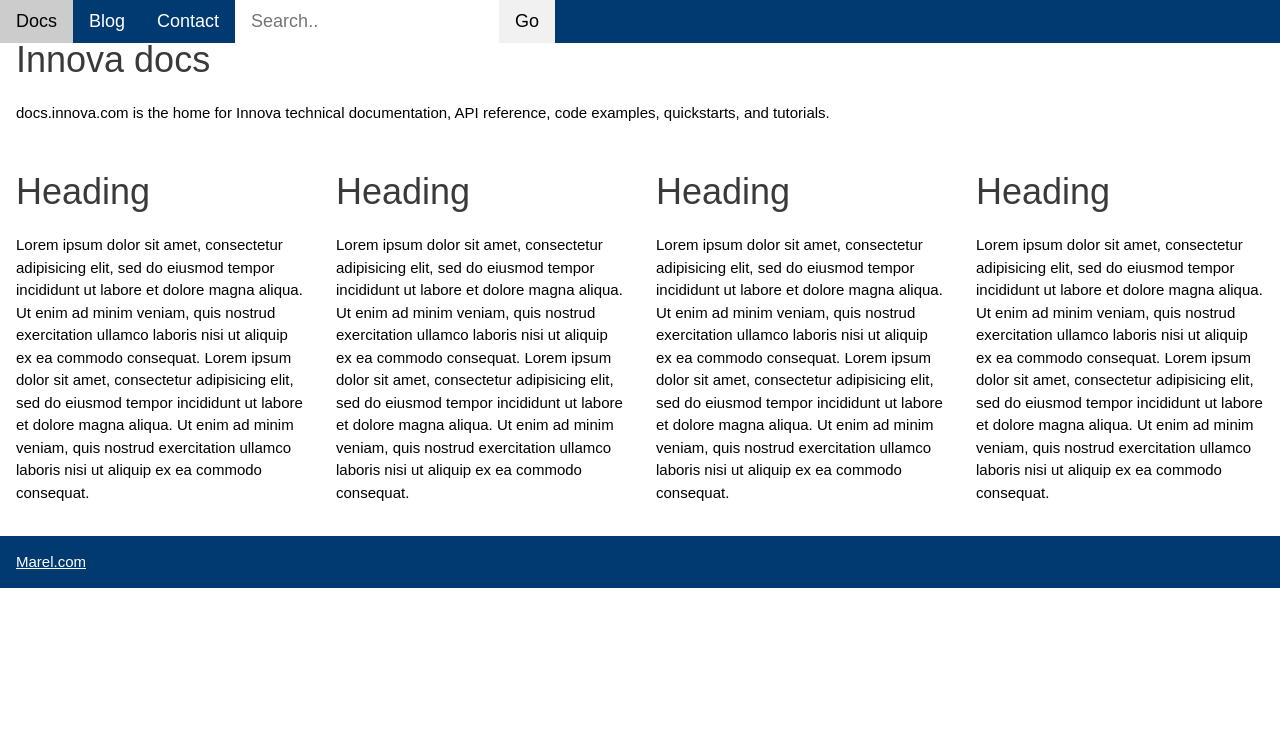
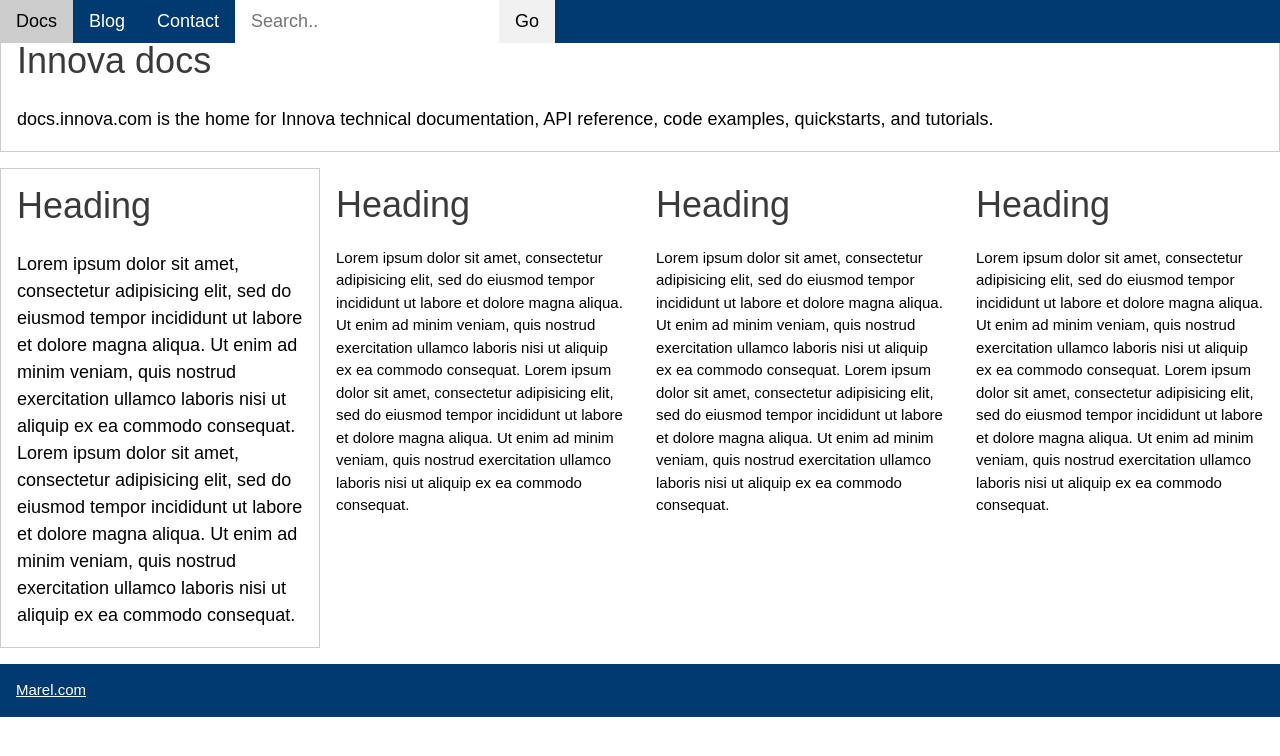
Before and after one commit to daniellegunter/pohlvault.github.io, a Jekyll site: the page built from index.html, in a window 1280 px wide. Shown: the top 756 px of the page. Built offline with Jekyll 4.4.1, drawn with Linux system fonts in a browser that asks for light colours.

Commit message:
Update home.html

```diff
--- a/_layouts/home.html
+++ b/_layouts/home.html
@@ -33,13 +33,13 @@
 <!-- Page Content -->
 <div style="margin-left:25% margin-right:25%">
 
-   <div class="w3-container">
+   <div class="w3-container w3-border w3-large">
       <h1 class="w3-text-dark-grey">Innova docs</h1>
       <p>docs.innova.com is the home for Innova technical documentation, API reference, code examples, quickstarts, and tutorials.</p>
     </div>
 
   <div class="w3-row w3-section">
-    <div class="w3-quarter w3-container">
+    <div class="w3-quarter w3-container w3-border w3-large">
       <h1 class="w3-text-dark-grey">Heading</h1>
       <p>Lorem ipsum dolor sit amet, consectetur adipisicing elit, sed do eiusmod tempor incididunt ut labore et dolore magna aliqua. Ut enim ad minim veniam, quis nostrud exercitation ullamco laboris nisi ut aliquip ex ea commodo consequat. Lorem ipsum
         dolor sit amet, consectetur adipisicing elit, sed do eiusmod tempor incididunt ut labore et dolore magna aliqua. Ut enim ad minim veniam, quis nostrud exercitation ullamco laboris nisi ut aliquip ex ea commodo consequat.</p>
```
